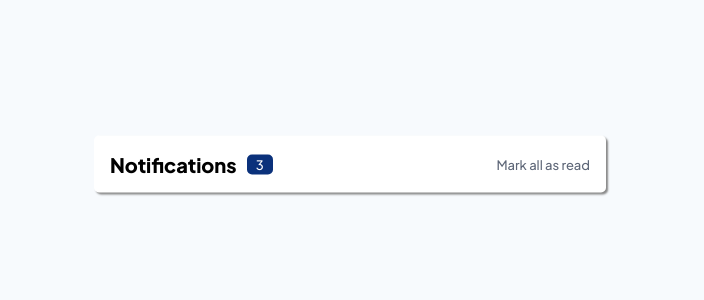
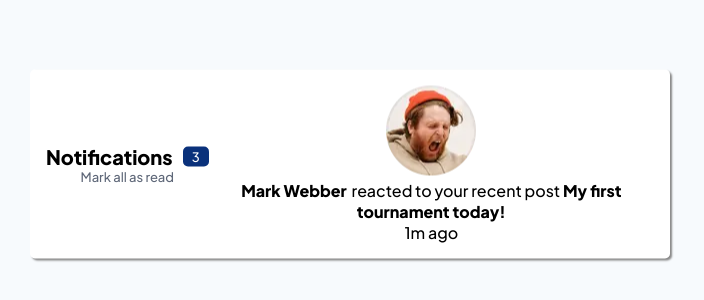
Before and after one commit to Khaled91Alkhatib/Frontend-Mentor-Notifications-Page, a React (Create React App) app: page / in a window 1280 px wide. Shown: the part 236-536 px from the top of the page, without its empty margins (290-994 px from the left). Built offline with nearby package versions, Linux system fonts and the light colour scheme.

Commit message:
Add more data and import image

```diff
--- a/src/App.js
+++ b/src/App.js
@@ -1,16 +1,29 @@
 import React from 'react';
 import './App.scss';
+
+import markImage from './Assets/images/avatar-mark-webber.webp';
 
 function App() {
   return (
     <div className='main-container'>
       <div>
         <div className='notifications'>
-          <div className='notification-bar'>
-            <div style={{ fontWeight: "800", marginRight: '10px', fontSize: '20px' }}>Notifications</div>
-            <div className='notification-number'>3</div>
+          <div className='all-nav'>
+            <div className='notification-bar'>
+              <div style={{ fontWeight: "800", marginRight: '10px', fontSize: '20px' }}>Notifications</div>
+              <div className='notification-number'>3</div>
+            </div>
+            <div className='mark-as-read'>Mark all as read</div>
           </div>
-          <div className='mark-as-read'>Mark all as read</div>
+          <div className='single-feed'>
+            <div className='image-info'>
+              <img src={markImage} alt="mark" />
+              <div>
+                <div className='info'><strong style={{ color: "black", marginRight: "2px" }}>Mark Webber</strong> reacted to your recent post <strong>My first tournament today!</strong></div>
+                <div className='post-time'>1m ago</div>
+              </div>
+            </div>
+          </div>
         </div>
       </div>
     </div>
```
